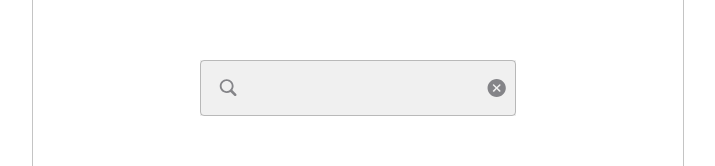
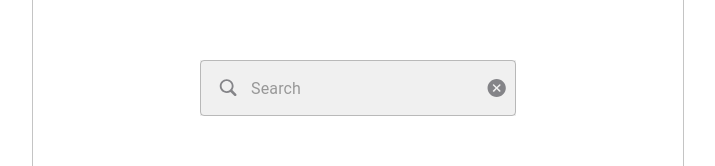
Before and after one commit to mcdag/Motiva-app, a React (Create React App) app: page /app/parent-tasks in a window 1280 px wide. Shown: the part 135-301 px from the top of the page, without its empty margins (282-997 px from the left). Built offline with nearby package versions, Linux system fonts and the light colour scheme.

Commit message:
Placeholder added to the search bar

```diff
--- a/src/components/SearchBar/index.tsx
+++ b/src/components/SearchBar/index.tsx
@@ -16,6 +16,7 @@ function SearchBar() {
     <div className='search-bar-container'>
       <TextField
         className='search-bar'
+        placeholder='Search'
         id="search-bar"
         InputProps={{
           startAdornment:
```
